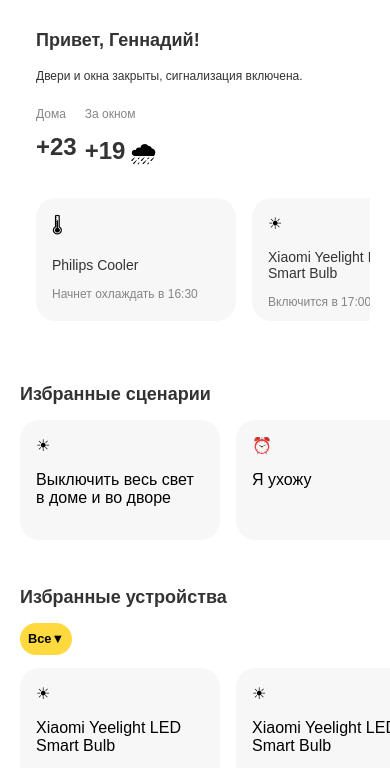
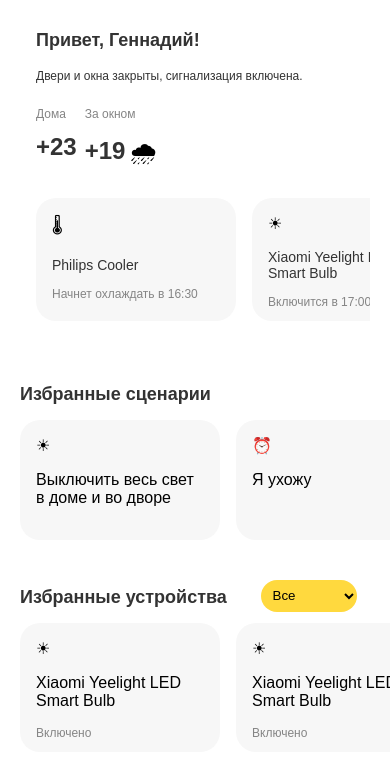
Before and after one commit to neverhood671/SmartHome.io, a website: page src/html/index.html in a window 390 px wide. Shown: the part 76-844 px from the top of the page. Drawn offline with nearby package versions, Linux system fonts and the light colour scheme; files that its build step writes are made by us from their sources.

Commit message:
replace device selector with default select tag

```diff
--- a/src/css/styles.less
+++ b/src/css/styles.less
@@ -160,27 +160,33 @@
     }
 
     .devices {
-        /* display: flex;
-        flex-wrap: wrap;*/
-        .filter_section {
-            .device_type {
+        .devices_fitler_section {
+            display: flex;
+            flex-wrap: wrap;
+            .device_block_header{
+            	width: 65%;
+            }
+            .filter {
                 cursor: pointer;
-                display: flex;
-                align-items: center;
-                justify-content: center;
+                border: none;
+                border-radius: 1.25rem;
+                height: 2rem;
+                width: min-content;
+                background: @yellow;
+                padding: 0 0.5rem;
+                margin: 0.5rem 0;
 
-                width: min-content;
-                height: 2rem;
 
-                font-size: 0.8rem;
-                line-height: 1rem;
-                font-weight: bold;
-                padding: 0.5rem;
-                background: @background_gray;
-                box-sizing: border-box;
-                border-radius: 1.25rem;
+                .device_type {
+                    background: @background_gray;
+                }
+
+                .device_type[selected] {
+                    background: @yellow;
+                }
             }
         }
+
         .device_cards {
             display: flex;
             flex-wrap: nowrap;
@@ -268,29 +274,6 @@
             }
         }
 
-        .devices {
-            /*.device_block_header {
-                width: 70%;
-            }*/
-            .filter_section {
-                .device_type {
-                    display: none;
-                }
-                .selected {
-                    display: block;
-                    background: @yellow !important;
-
-                    &:after {
-                        content: '▼';
-                    }
-                }
-            }
-            .show_options {
-
-                .device_type {
-                    display: flex;
-                }
-            }
-        }
+        .devices {}
     }
 }
--- a/src/html/index.html
+++ b/src/html/index.html
@@ -79,14 +79,16 @@
             </section>
         </article>
         <article class="devices main_block">
-            <h2 class="device_block_header">Избранные устройства</h2>
-            <section class="filter_section">
-                <p class="device_type selected">Все</p>
-                <p class="device_type">Кухня</p>
-                <p class="device_type">Зал</p>
-                <p class="device_type">Лампочки</p>
-                <p class="device_type">Камеры</p>
-            </section>
+            <div class="devices_fitler_section">
+                <h2 class="device_block_header">Избранные устройства</h2>
+                <select class="filter">
+                    <option class="device_type" value="all" selected>Все</option>
+                    <option class="device_type" value="kitchen">Кухня</option>
+                    <option class="device_type" value="hall">Зал</option>
+                    <option class="device_type" value="lights">Лампочки</option>
+                    <option class="device_type" value="cameras">Камеры</option>
+                </select>
+            </div>
             <section class="devices_section">
                 <div class="device_cards cards">
                     <div class="device_card card">
--- a/src/js/action.js
+++ b/src/js/action.js
@@ -12,5 +12,4 @@
 
 function initPage() {
 	addOnClickEventListeners(".navigation", "show_nav_dropdown");
-	addOnClickEventListeners(".filter_section", "show_options");
 }
```
